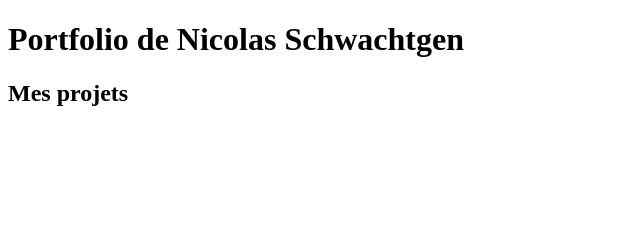
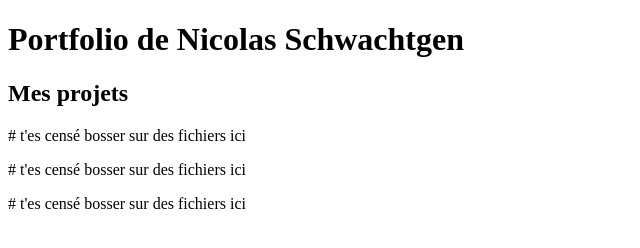
Before and after one commit to smectaz/git, a plain HTML site: page index.html in a window 1280 px wide. Shown: the whole page, without its empty margins (0-640 px from the left). Drawn offline with Linux system fonts and the light colour scheme.

Commit message:
entrainement 1
entrainement 2

entrainement 3

```diff
--- a/index.html
+++ b/index.html
@@ -9,5 +9,9 @@
 	<body>
 		<h1>Portfolio de Nicolas Schwachtgen</h1>
 		<h2>Mes projets</h2>
+		<p># t'es censé bosser sur des fichiers ici</p
+		<p># t'es censé bosser sur des fichiers ici</p>
+		<p># t'es censé bosser sur des fichiers ici</p>
+
   	</body>
 </html>
```
